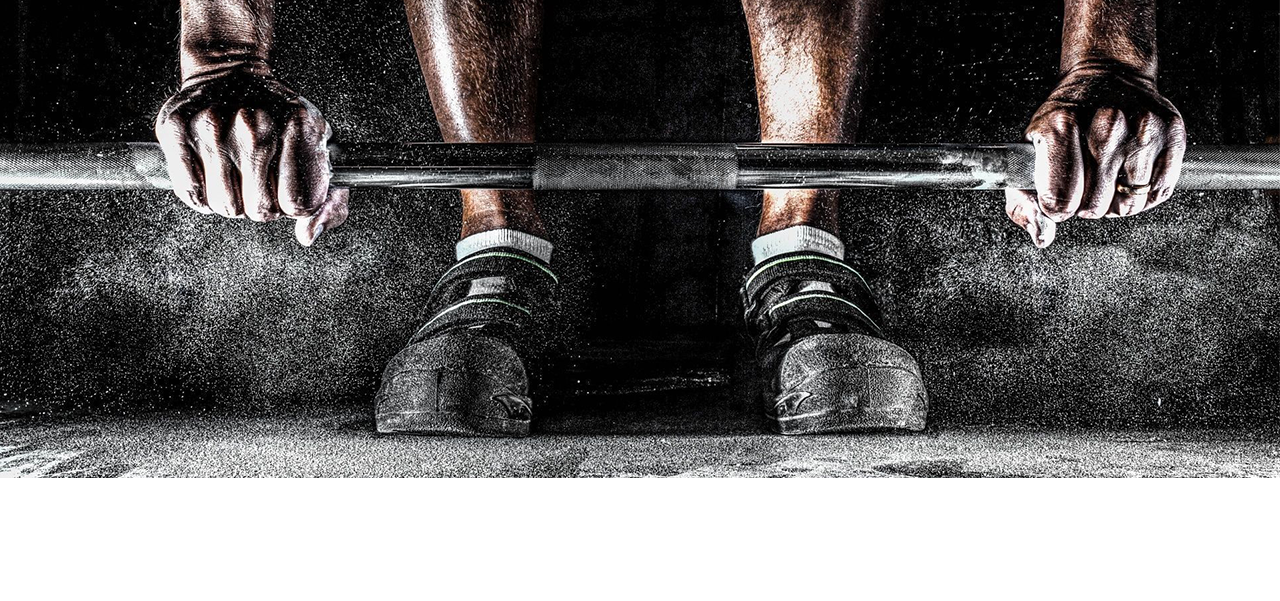
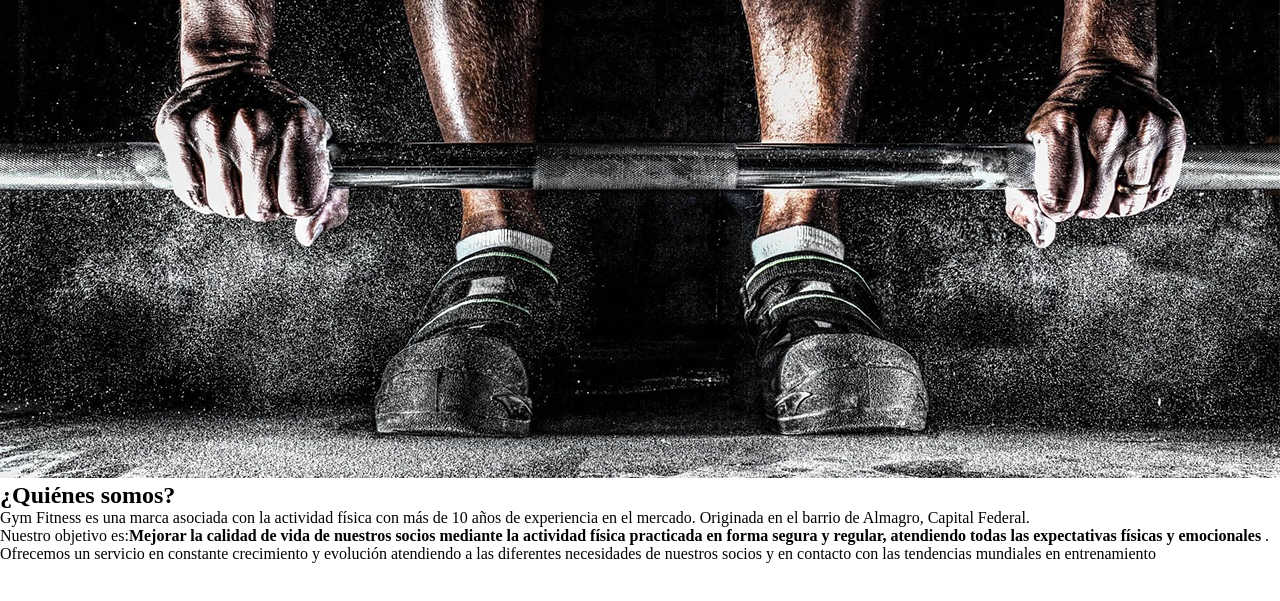
Before and after one commit to ninguno1/TrabajoGrupal-6-UTN-ArgentinaPrograma, a plain HTML site: page index.html in a window 1280 px wide. Shown: the part 199-800 px from the top of the page. Drawn offline with Linux system fonts and the light colour scheme.

Commit message:
Agregando párrafo de Quiénes somos

```diff
--- a/index.html
+++ b/index.html
@@ -27,6 +27,15 @@
         <main>
             <img class="banner" src="images/Gym1280por500.png" alt="Banner">
 
+            <div class="Principal">
+                <h2 class="titulo-centralizado">¿Quiénes somos?</h2>
+
+                <p>Gym Fitness es una marca asociada con la actividad física con más de 10 años de experiencia en el mercado. Originada en el barrio de Almagro, Capital Federal.
+
+                <p id="objetivo">Nuestro objetivo es:<strong>Mejorar la calidad de vida de nuestros socios mediante la actividad física practicada en forma segura y regular, atendiendo todas las expectativas físicas y emocionales </strong>.</p>
+
+                <p>Ofrecemos un servicio en constante crecimiento y evolución atendiendo a las diferentes necesidades de nuestros socios y en contacto con las tendencias mundiales en entrenamiento</p>
+            </div>
         </main>
         <footer>
 
--- a/style.css
+++ b/style.css
@@ -37,6 +37,7 @@
     color: #333333;
 
 }
+
 .banner{
     width: 100%;
 }
```
